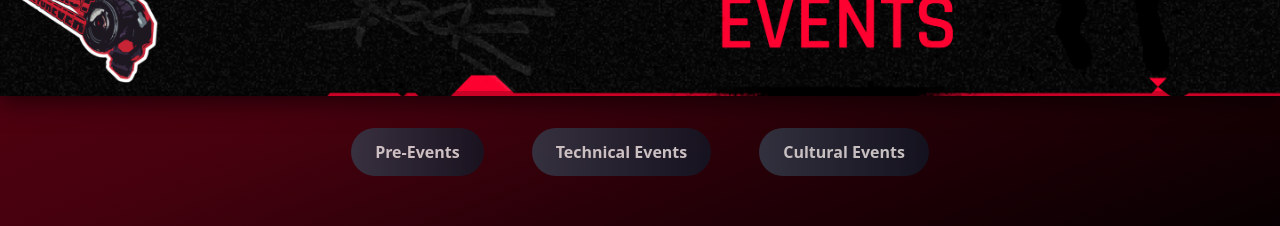
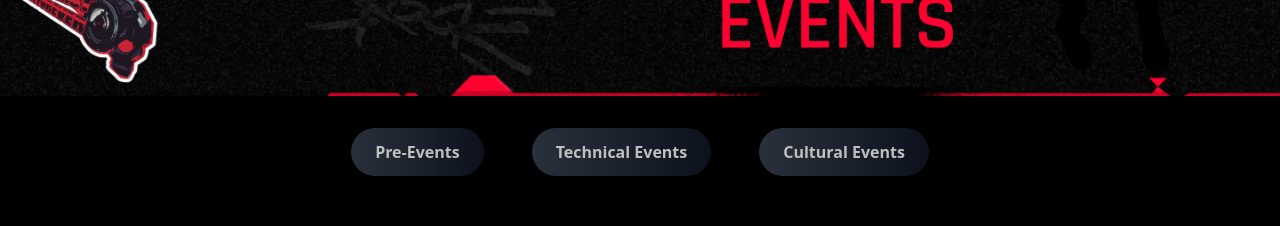
Before and after one commit to jeevanbabu7/Xplore, a React (Vite) app in the folder client/: page / in a window 1280 px wide. Shown: the part 2920-3146 px from the top of the page. Built offline with nearby package versions, Linux system fonts and the light colour scheme; a web font is replaced by a local one.

Commit message:
scroll error fixed

```diff
--- a/client/src/pages/Events.jsx
+++ b/client/src/pages/Events.jsx
@@ -66,7 +66,7 @@ const Events = () => {
   }
 
   return (
-    <div style={{ background: gradientBackground }} >
+    <>
       {/* Animated Banner Section */}
       <animated.section
         className="w-full min-h-[150px] md:min-h-[200px] bg-cover bg-center bg-no-repeat"
@@ -79,7 +79,7 @@ const Events = () => {
       ></animated.section>
 
       {/* Event Type Buttons */}
-      <div className="flex flex-wrap justify-center space-x-4 sm:space-x-8 my-8 gap-4 overflow-auto">
+      <div className=" flex flex-wrap justify-center space-x-4 sm:space-x-8 my-8 gap-4 ">
         <button
           className={`px-6 py-3 rounded-full text-white font-bold transition-all duration-300 ease-in-out transform hover:scale-105 focus:outline-none focus:ring-2 focus:ring-offset-2 focus:ring-offset-gray-800 focus:ring-white ${
             eventType === "pre-events"
@@ -113,7 +113,7 @@ const Events = () => {
       </div>
 
       {/* Event List */}
-      <div className="w-full h-fit min-h-screen flex flex-wrap sm:flex-col md:flex-row sm:items-center md:items-start justify-center gap-8 p-8 md:gap-16 md:px-16 lg:px-32 overflow-auto">
+      <div className="w-full h-fit min-h-screen flex flex-wrap sm:flex-col md:flex-row sm:items-center md:items-start justify-center gap-8 p-8 md:gap-16 md:px-16 lg:px-32">
         {filteredEvents.map((event, index) => (
           <div
             key={event.id}
@@ -133,7 +133,7 @@ const Events = () => {
         ))}
       </div>
       {loading && <Loading />}
-    </div>
+    </>
   )
 }
 
--- a/client/src/pages/Home.jsx
+++ b/client/src/pages/Home.jsx
@@ -26,12 +26,12 @@ const Home = () => {
   }, 2000);
 
   return (
-    <div className="h-screen" id="home">
+    <div  id="home">
       {/* Don't render the navbar here */}
       <div className="h-screen sm:mb-0 md:mb-36">
         <ParallaxLayer />
       </div>
-      <section className="z-50 mt-32 md:mt-0">
+      <section className="z-50 mt-32 md:mt-0 h-fit">
         <ReactLenis root options={lenisOptions}>
           <div
             id="about"
@@ -49,7 +49,7 @@ const Home = () => {
             default_velocity={5}
             className="font-display text-center text-4xl font-bold tracking-[-0.02em] drop-shadow-sm md:text-7xl md:leading-[5rem] md:tracking-[-0.03em] md:drop-shadow-lg bg-black"
           />
-          <div id="events" className="overflow-auto">
+          <div id="events" className="h-fit">
             <Events />
           </div>
           <div id="workshops">
--- a/client/src/pages/Workshops.jsx
+++ b/client/src/pages/Workshops.jsx
@@ -11,7 +11,7 @@ const Workshops = () => {
       opacity: 1,
       y: 0,
       transition: {
-        delay: index * 0.1,
+        delay: 0.2,
         duration: 0.6,
         ease: "easeOut",
       },
@@ -44,7 +44,7 @@ const Workshops = () => {
             custom={index}
             initial="hidden"
             whileInView="visible"
-            viewport={{ once: true, amount: 0.2 }}
+            viewport={{ once: true, amount: 1 }}
             variants={cardVariants}
           >
             <Event eventDetails={event} type="workshop" />
```
